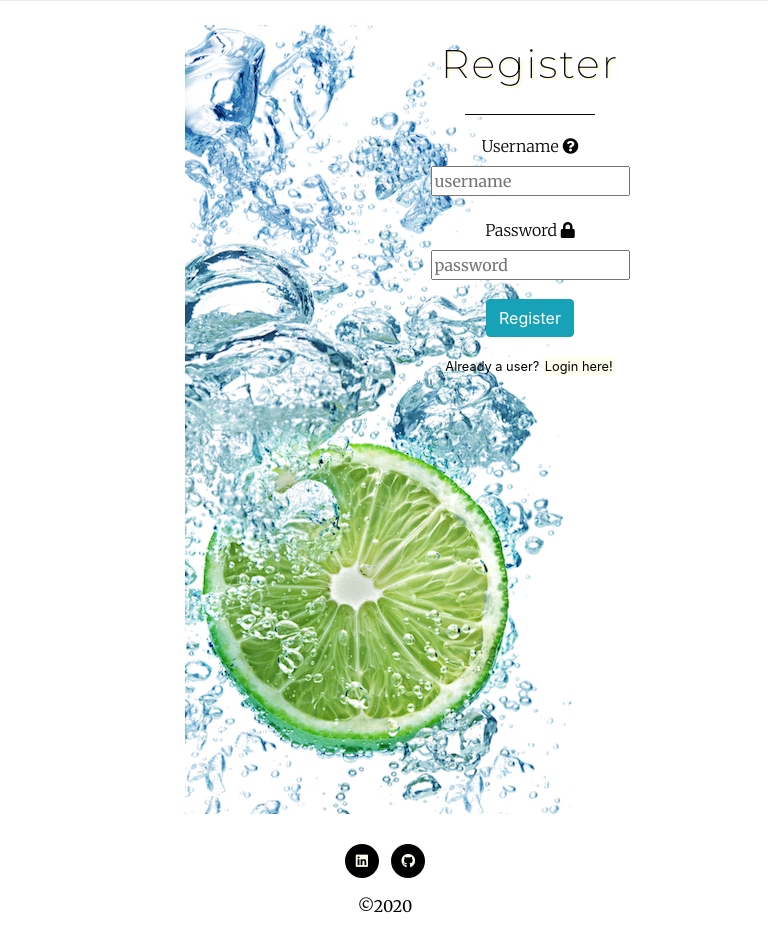
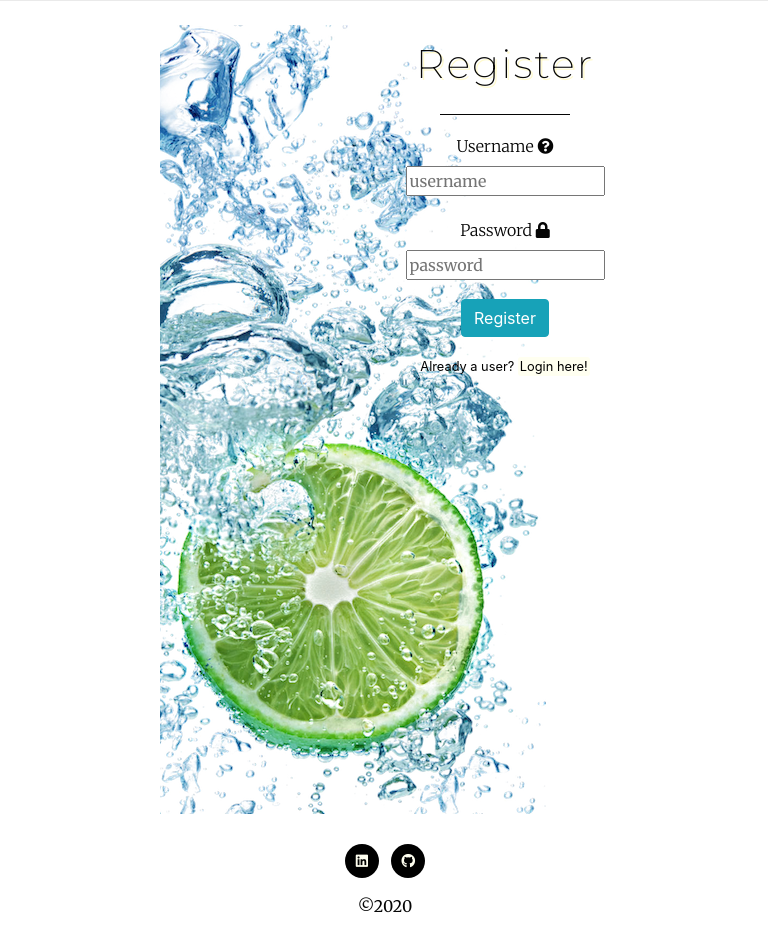
Before and after one commit to sneachda/juicebar-ms3, a Flask app: page /register in a window 768 px wide. Shown: the part 76-1025 px from the top of the page. Run offline with Flask 2, Linux system fonts and the light colour scheme; some libraries are stand-ins or nearby versions.

Commit message:
final responsiveness added to all containers

```diff
--- a/static/css/style.css
+++ b/static/css/style.css
@@ -352,6 +352,7 @@ li {
 }
 
 @media (min-width: 768px) and (max-width: 992px){
+    .container-form, .container-recipe, .container-recipe-details,
     .container-add-edit-rec, .container-footer {
         margin-left: 25px;
     }
@@ -359,6 +360,7 @@ li {
 }
 
 @media (min-width: 1024px) and (max-width: 1199px) {
+    .container-form, .container-recipe, .container-recipe-details,
     .container-add-edit-rec, .container-footer {
         margin-left: 30px;
     }
```
